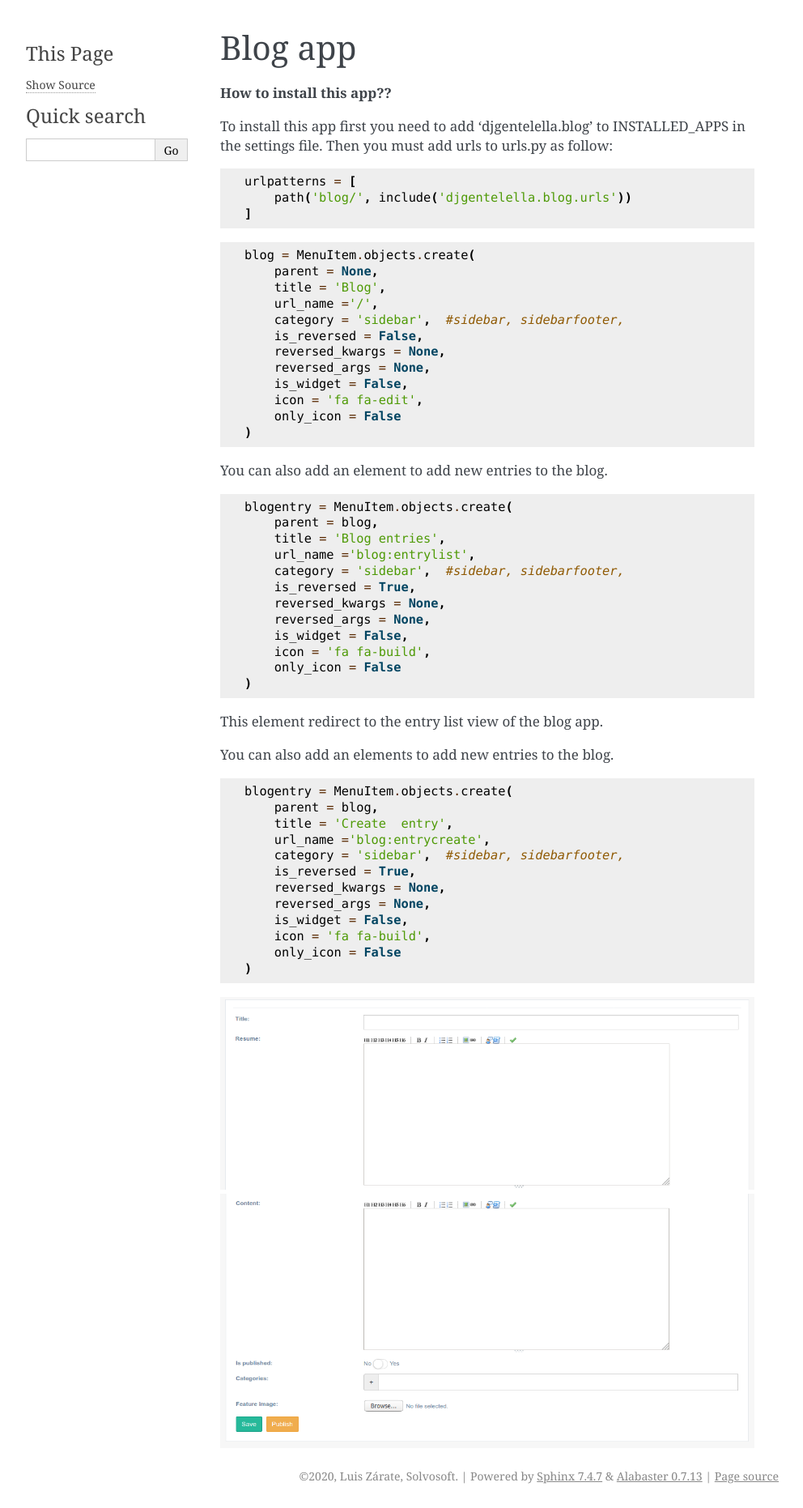
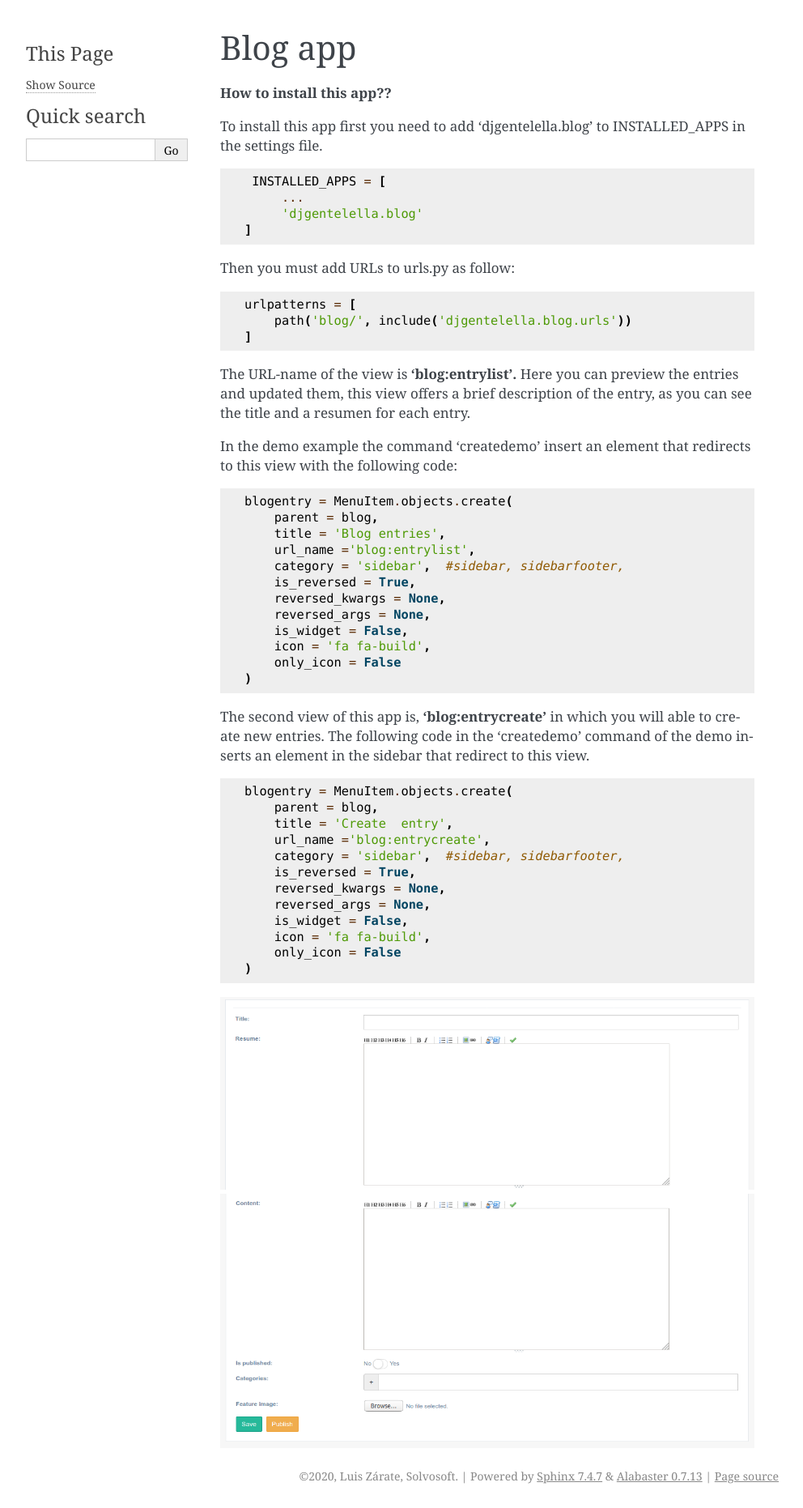
Before and after one commit to Solvosoft/django-gentelella-widgets, a Sphinx documentation site: the page built from docs/source/blog.rst, in a window 1280 px wide. Shown: the whole page at 81% size, without its empty margins (148-1140 px from the left). Built offline with Sphinx 7.4.7, drawn with Linux system fonts in a browser that asks for light colours.

Commit message:
blog description changed now it has references to the views

```diff
--- a/docs/source/blog.rst
+++ b/docs/source/blog.rst
@@ -1,3 +1,6 @@
+
+
+
 ===============
 Blog app
 ===============
@@ -5,7 +8,16 @@ Blog app
 **How to install this app??**
 
 To install this app first you need to add 'djgentelella.blog' to INSTALLED_APPS in the settings file.
-Then you must add urls to urls.py as follow:
+
+.. code:: python
+
+   INSTALLED_APPS = [
+       ...
+       'djgentelella.blog'
+  ]
+
+
+Then you must add URLs to urls.py as follow:
 
 .. code:: python
 
@@ -15,22 +27,13 @@ Then you must add urls to urls.py as follow:
 
 
 
-.. code:: python
+The URL-name of the view is **'blog:entrylist'.**
+Here you can preview the entries and updated them,
+this view offers a brief description of the entry,
+as you can see the title and a resumen for each entry.
 
-   blog = MenuItem.objects.create(
-       parent = None,
-       title = 'Blog',
-       url_name ='/',
-       category = 'sidebar',  #sidebar, sidebarfooter,
-       is_reversed = False,
-       reversed_kwargs = None,
-       reversed_args = None,
-       is_widget = False,
-       icon = 'fa fa-edit',
-       only_icon = False
-   )
 
-You can also add an element to add new entries to the blog.
+In the demo example the command 'createdemo' insert an element that redirects to this view with the following code:
 
 .. code:: python
 
@@ -47,12 +50,10 @@ You can also add an element to add new entries to the blog.
        only_icon = False
    )
 
-This element redirect to the entry list view of the blog app.
 
 
-
-
-You can also add an elements to add new entries to the blog.
+The second view of this app is, **'blog:entrycreate'** in which you will able to create new entries.
+The following code in the 'createdemo' command of the demo inserts an element in the sidebar that redirect to this view.
 
 .. code:: python
 
```
